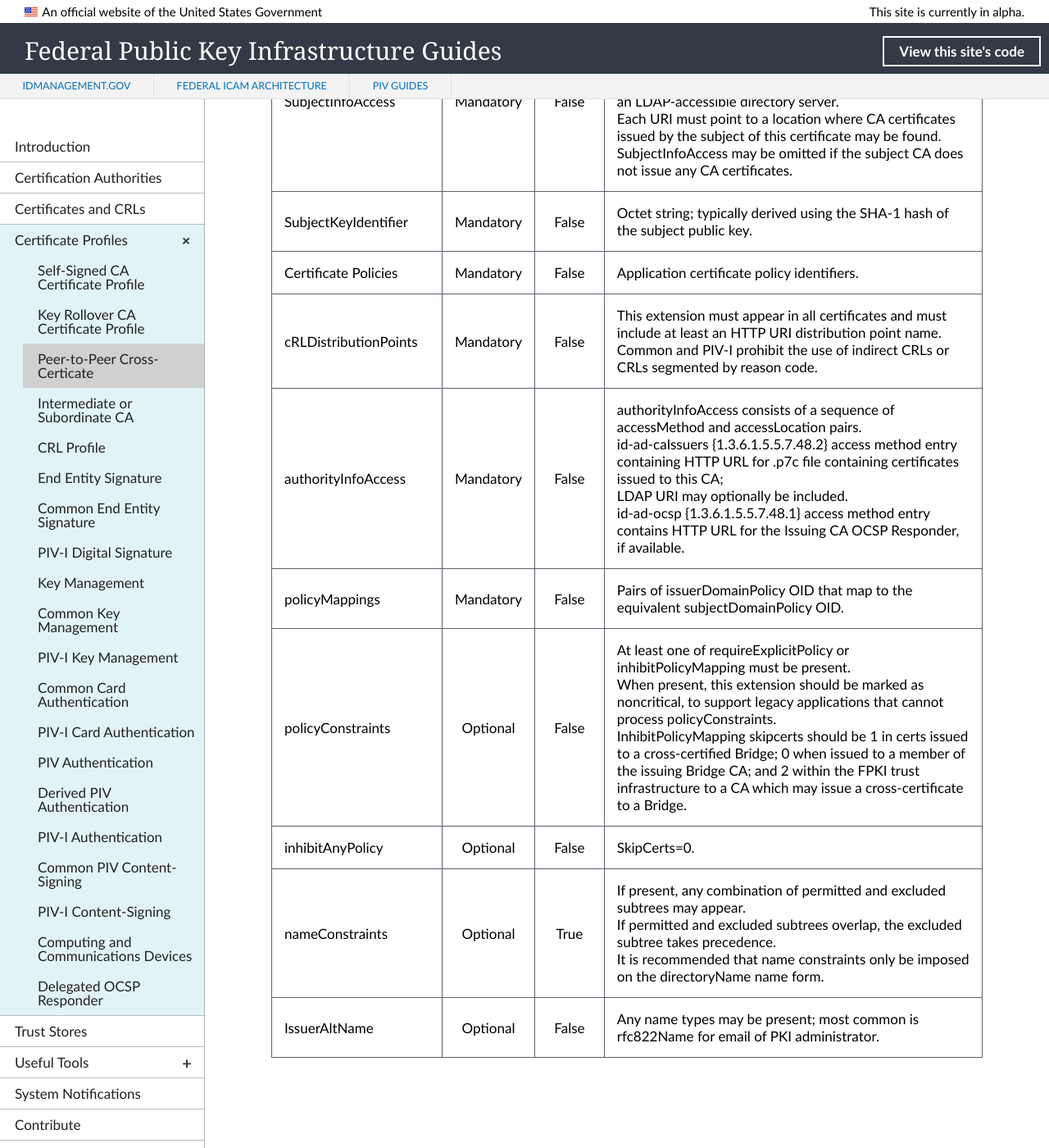
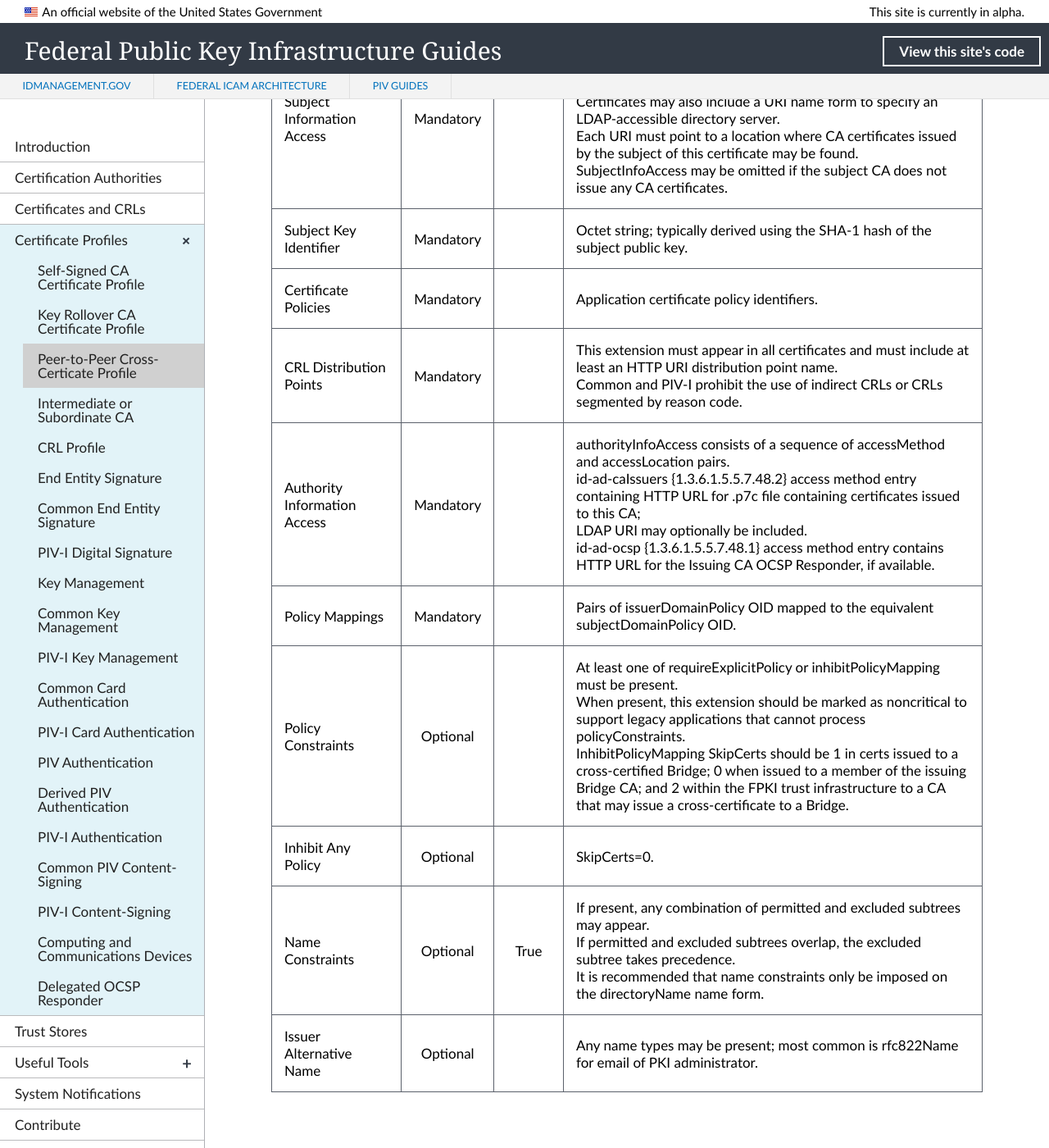
Before and after one commit to GSA/fpki-guides, a Jekyll site: the page built from _profiles/03_p2p_cross_cert.md, in a window 1280 px wide and 1400 px high, scrolled down 1591 px. Shown: the whole window at 82% size. Built offline with Jekyll 4.4.1, drawn with Linux system fonts in a browser that asks for light colours; nearby versions of some CDN libraries; library files that are not in the unit come from our copies; some of the changed text lies outside the part shown.

Commit message:
Update 03_p2p_cross_cert.md
Changed title. Delete False. Split extensions into words. Editorial.

```diff
--- a/_profiles/03_p2p_cross_cert.md
+++ b/_profiles/03_p2p_cross_cert.md
@@ -1,6 +1,6 @@
 ---
 layout: default
-title: Peer-to-Peer Cross-Certicate
+title: Peer-to-Peer Cross-Certicate Profile
 permalink: profiles/p2pcrosscert/
 ---
 
@@ -18,17 +18,17 @@
 | Signature   |       |       |   sha256 WithRSAEncryption {1 2 840 113549 1 1 11}<BR>or ECDSA with appropriate Hash.   |
 |               |                 |              |                                       |
 | **Extension** |  **Required**   | **Critical** | **Value**                             |
-| AuthorityKeyIdentifier  | Mandatory | False |  Octet string; typically derived using the SHA-1 hash of the signer’s public key. |
-| SubjectKeyIdentifier  | Mandatory | False |  Octet string; typically derived using the SHA-1 hash of the signer’s public key. |
-| KeyUsage  | Mandatory | True |  keyCertSign, cRLSign, DigitalSignature (optional), nonRepudiation (optional). |
-| BasicConstraints   | Mandatory | True |  cA=True; path length constraint is optional. |
-| SubjectInfoAccess   | Mandatory | False |  id-ad-caRepository (1.3.6.1.5.5.7.48.5) access method entry containing at least one HTTP URL for .p7c file containing certificates issued by this CA.<BR>Certificates may also include a URI name form to specify an LDAP-accessible directory server.<BR>Each URI must point to a location where CA certificates issued by the subject of this certificate may be found. <BR>SubjectInfoAccess may be omitted if the subject CA does not issue any CA certificates. |
-| SubjectKeyIdentifier   | Mandatory | False | Octet string; typically derived using the SHA-1 hash of the subject public key.   |
-| Certificate Policies   | Mandatory  | False | Application certificate policy identifiers. |
-| cRLDistributionPoints   | Mandatory  | False | This extension must appear in all certificates and must include at least an HTTP URI distribution point name.<BR>Common and PIV-I prohibit the use of indirect CRLs or CRLs segmented by reason code. |
-| authorityInfoAccess   | Mandatory  | False | authorityInfoAccess consists of a sequence of accessMethod and accessLocation pairs.<BR>id-ad-caIssuers {1.3.6.1.5.5.7.48.2} access method entry containing HTTP URL for .p7c file containing certificates issued to this CA;<BR>LDAP URI may optionally be included.<BR>id-ad-ocsp {1.3.6.1.5.5.7.48.1} access method entry contains HTTP URL for the Issuing CA OCSP Responder, if available. |
-| policyMappings  | Mandatory  | False | Pairs of issuerDomainPolicy OID that map to the equivalent subjectDomainPolicy OID. |
-| policyConstraints   | Optional  | False | At least one of requireExplicitPolicy or inhibitPolicyMapping must be present.<BR>When present, this extension should be marked as noncritical, to support legacy applications that cannot process policyConstraints.<BR>InhibitPolicyMapping skipcerts should be 1 in certs issued to a cross-certified Bridge; 0 when issued to a member of the issuing Bridge CA; and 2 within the FPKI trust infrastructure to a CA which may issue a cross-certificate to a Bridge. |
-| inhibitAnyPolicy   | Optional  | False | SkipCerts=0. |
-| nameConstraints   | Optional  | True | If present, any combination of permitted and excluded subtrees may appear.<BR>If permitted and excluded subtrees overlap, the excluded subtree takes precedence.<BR>It is recommended that name constraints only be imposed on the directoryName name form. |
-| IssuerAltName   | Optional  | False | Any name types may be present; most common is rfc822Name for email of PKI administrator. |
+| Authority Key Identifier  | Mandatory |  |  Octet string; typically derived using the SHA-1 hash of the signer’s public key. |
+| Subject Key Identifier  | Mandatory |  |  Octet string; typically derived using the SHA-1 hash of the signer’s public key. |
+| Key Usage  | Mandatory | True |  keyCertSign, cRLSign, DigitalSignature (optional), nonRepudiation (optional). |
+| Basic Constraints   | Mandatory | True |  cA=True; path length constraint is optional. |
+| Subject Information Access   | Mandatory |  |  id-ad-caRepository (1.3.6.1.5.5.7.48.5) access method entry containing at least one HTTP URL for .p7c file containing certificates issued by this CA.<BR>Certificates may also include a URI name form to specify an LDAP-accessible directory server.<BR>Each URI must point to a location where CA certificates issued by the subject of this certificate may be found. <BR>SubjectInfoAccess may be omitted if the subject CA does not issue any CA certificates. |
+| Subject Key Identifier   | Mandatory |  | Octet string; typically derived using the SHA-1 hash of the subject public key.   |
+| Certificate Policies   | Mandatory  |  | Application certificate policy identifiers. |
+| CRL Distribution Points   | Mandatory  |  | This extension must appear in all certificates and must include at least an HTTP URI distribution point name.<BR>Common and PIV-I prohibit the use of indirect CRLs or CRLs segmented by reason code. |
+| Authority Information Access   | Mandatory  |  | authorityInfoAccess consists of a sequence of accessMethod and accessLocation pairs.<BR>id-ad-caIssuers {1.3.6.1.5.5.7.48.2} access method entry containing HTTP URL for .p7c file containing certificates issued to this CA;<BR>LDAP URI may optionally be included.<BR>id-ad-ocsp {1.3.6.1.5.5.7.48.1} access method entry contains HTTP URL for the Issuing CA OCSP Responder, if available. |
+| Policy Mappings  | Mandatory  |  | Pairs of issuerDomainPolicy OID mapped to the equivalent subjectDomainPolicy OID. |
+| Policy Constraints   | Optional  |  | At least one of requireExplicitPolicy or inhibitPolicyMapping must be present.<BR>When present, this extension should be marked as noncritical to support legacy applications that cannot process policyConstraints.<BR>InhibitPolicyMapping SkipCerts should be 1 in certs issued to a cross-certified Bridge; 0 when issued to a member of the issuing Bridge CA; and 2 within the FPKI trust infrastructure to a CA that may issue a cross-certificate to a Bridge. |
+| Inhibit Any Policy   | Optional  |  | SkipCerts=0. |
+| Name Constraints   | Optional  | True | If present, any combination of permitted and excluded subtrees may appear.<BR>If permitted and excluded subtrees overlap, the excluded subtree takes precedence.<BR>It is recommended that name constraints only be imposed on the directoryName name form. |
+| Issuer Alternative Name   | Optional  |  | Any name types may be present; most common is rfc822Name for email of PKI administrator. |
```
